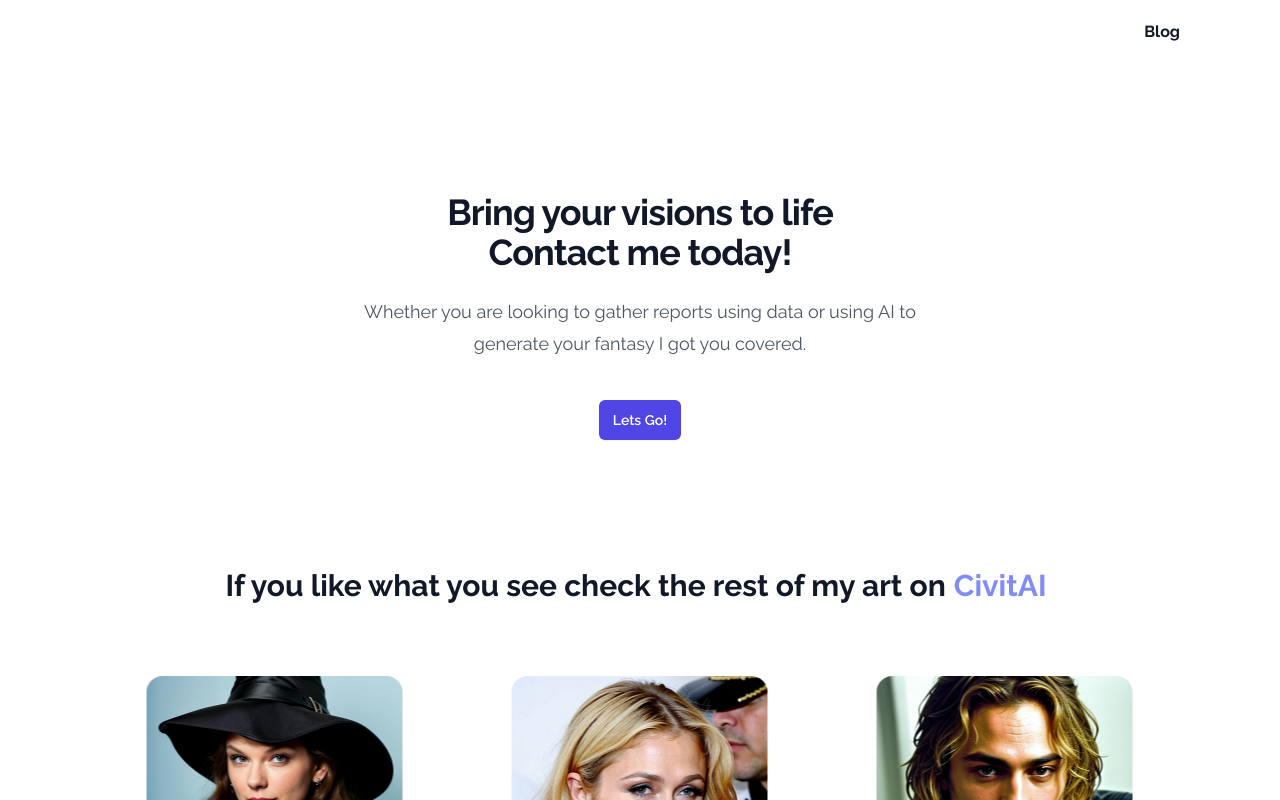
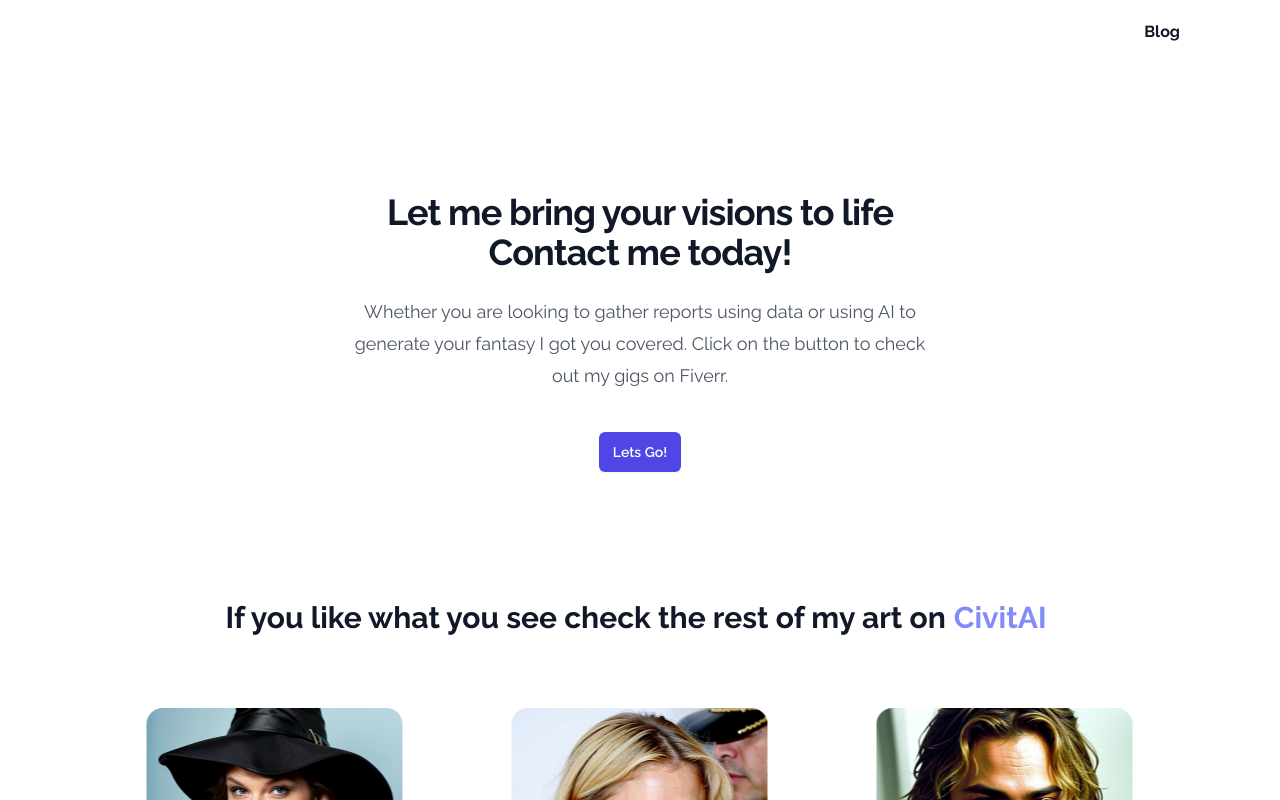
Before and after one commit to iolmstead23/ianolmstead.com, a Next.js app: page / in a window 1280 px wide. Shown: the top 800 px of the page. Built offline with nearby package versions, Linux system fonts and the light colour scheme.

Commit message:
Added API and Fixed CTA

```diff
--- /dev/null
+++ b/app/api/images/route.tsx
@@ -0,0 +1,3 @@
+export async function GET() {
+    return new Response("Hello World!")
+}
--- a/components/fiverr/cta2.tsx
+++ b/components/fiverr/cta2.tsx
@@ -4,12 +4,12 @@ export default function CallToAction() {
         <div className="px-6 py-24 sm:px-6 sm:py-32 lg:px-8">
           <div className="mx-auto max-w-2xl text-center">
             <h2 className="text-3xl font-bold tracking-tight text-gray-900 sm:text-4xl">
-              Bring your visions to life
+              Let me bring your visions to life
               <br />
               Contact me today!
             </h2>
             <p className="mx-auto mt-6 max-w-xl text-lg leading-8 text-gray-600">
-              Whether you are looking to gather reports using data or using AI to generate your fantasy I got you covered.
+              Whether you are looking to gather reports using data or using AI to generate your fantasy I got you covered. Click on the button to check out my gigs on Fiverr.
             </p>
             <div className="mt-10 flex items-center justify-center gap-x-6">
               <a
```
